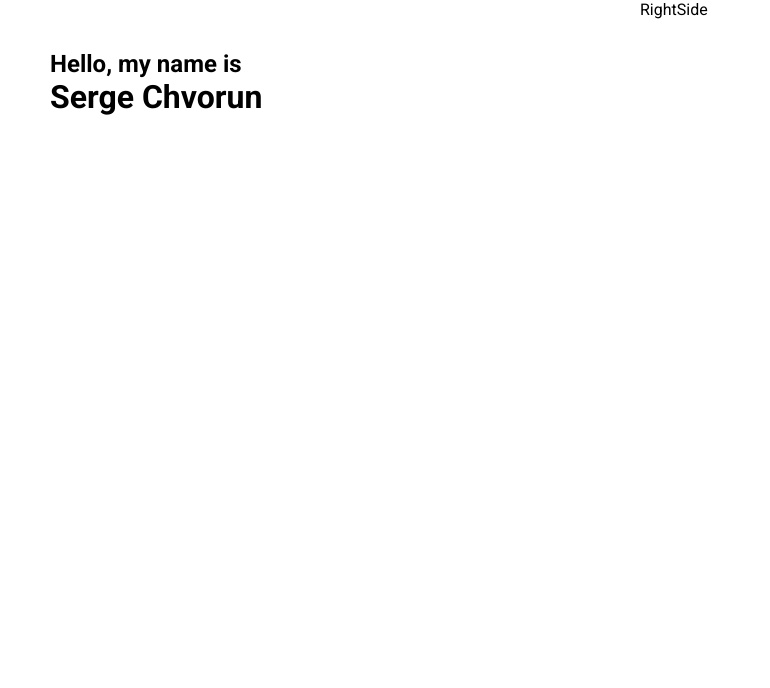
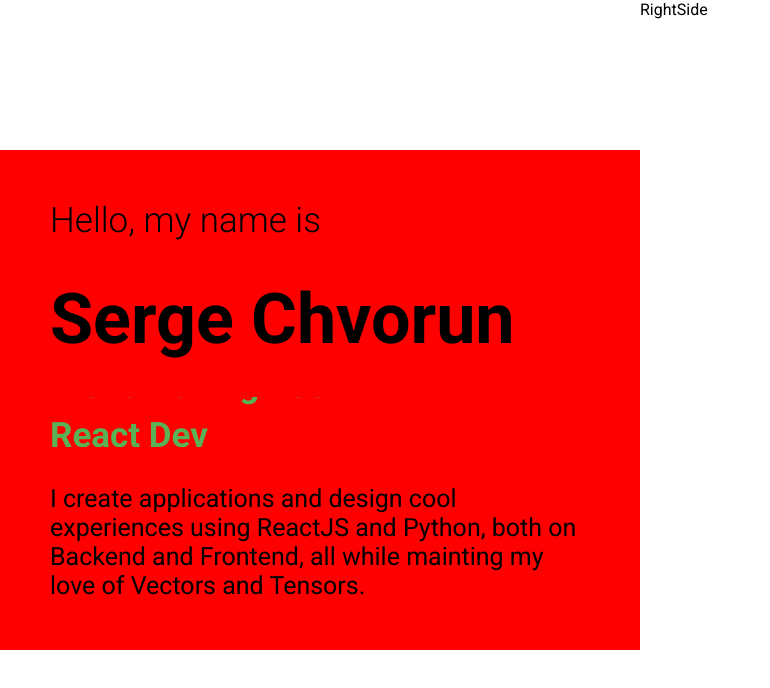
Before and after one commit to Elifnull/Personal_Profile, a React (Create React App) app in the folder Website/basic/: page / in a window 1280 px wide. Shown: the top 688 px of the page, without its empty margins (0-770 px from the left). Built offline with nearby package versions, Linux system fonts and the light colour scheme.

Commit message:
intro description and contnent update, correction of div

```diff
--- a/Website/basic/src/components/Intro/Intro.jsx
+++ b/Website/basic/src/components/Intro/Intro.jsx
@@ -6,9 +6,21 @@
     return (
     <div className='intro'>
         <div className="introLeft">
-            <div className="leftWrapper">
+            <div className="introLeftWrapper">
                 <h2 className='introText'>Hello, my name is</h2>
                 <h1 className='introName'>Serge Chvorun</h1>
+                <div className="introTitle">
+                    <div className="introTitleWrapper">
+                        <div className="introTitleText">Web Developer</div>
+                        <div className="introTitleText">FrontEnd Engineer</div>
+                        <div className="introTitleText">React Dev</div>
+                        <div className="introTitleText">Python Developer</div>
+                    </div>
+                </div>
+                <div className="introDescription">
+                    I create applications and design cool experiences using ReactJS and Python,
+                    both on Backend and Frontend, all while mainting my love of Vectors and Tensors.
+                </div>
             </div>
         </div>
         <div className="introRight">RightSide</div>
--- a/Website/basic/src/components/Intro/intro.css
+++ b/Website/basic/src/components/Intro/intro.css
@@ -6,12 +6,62 @@
 
 .introLeft {
     flex: 1;
+    display: flex;
+    align-items: center;
+    justify-content: center;
 }
 
 .introRight {
     flex: 1;
+    position: relative;
 }
 
-.leftWrapper {
+.introLeftWrapper {
     padding: 50px;
+    height: 50%;
+    display: flex;
+    flex-direction: column;
+    justify-content: space-between;
+    background-color: red;
 }
+
+.introText {
+    font-size: 35px;
+    font-weight: 300;
+}
+
+.introName {
+    font-size: 70px;
+}
+
+.introTitle {
+    height: 50px;
+    overflow: hidden;
+}
+.introTitleWrapper {
+    height: 100%;
+    animation: move 10s ease-in-out infinite alternate;
+}
+@keyframes move {
+    33% {
+        transform: translateY(-50px);
+    }
+    67% {
+        transform: translateY(-100px);
+    }
+    100% {
+        transform: translateY(-150px);
+    }
+}
+.introTitleText{
+    height: 50px;
+    font-size: 35px;
+    font-weight: bold;
+    color: #59b256;
+    display: flex;
+    align-items: center;
+}
+
+.introDescription {
+    font-size: 25px;
+}
```
